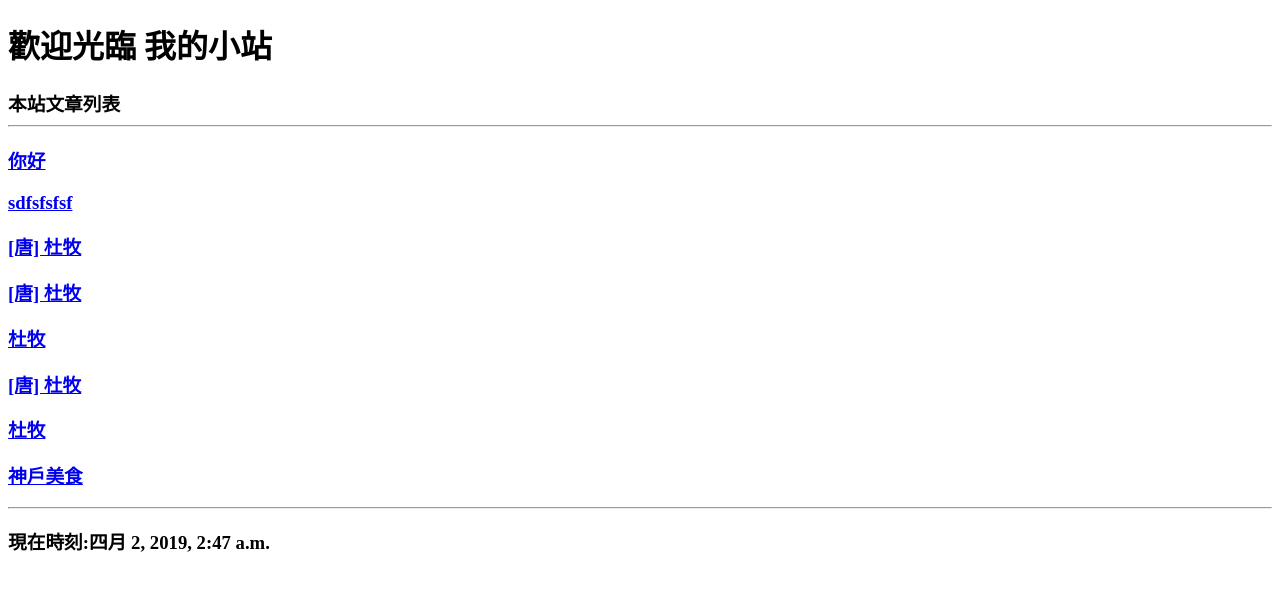
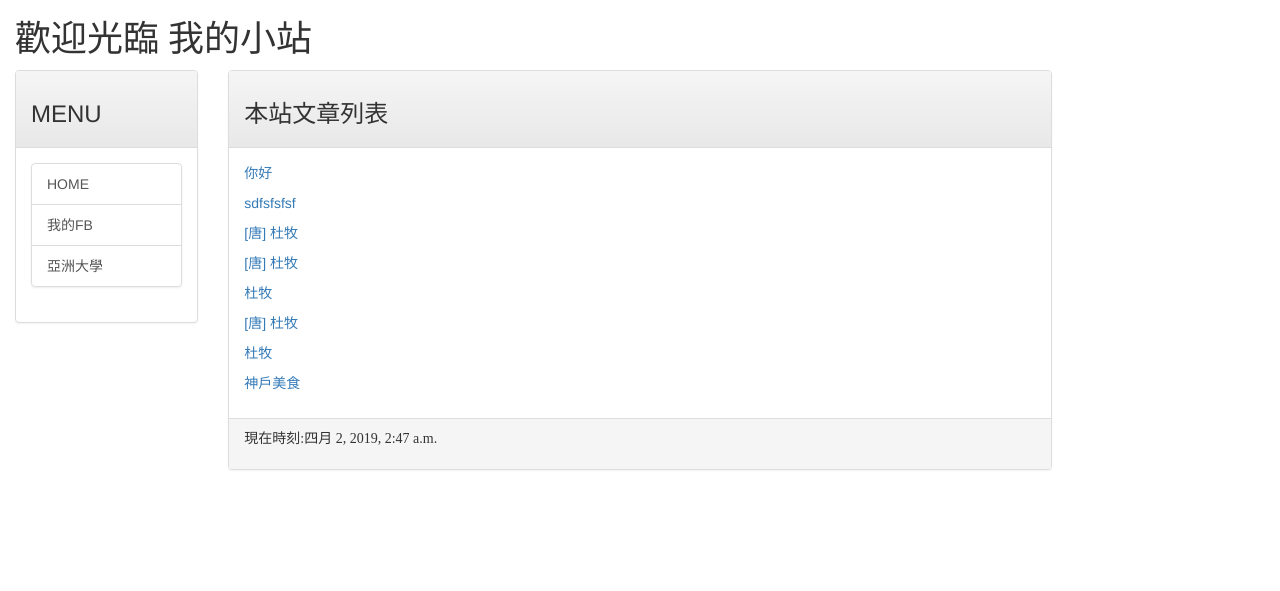
Before and after one commit to andys920605/Django-, a Django app: page / in a window 1280 px wide. Shown: the top 591 px of the page. Run offline with Django 3.2, Linux system fonts and the light colour scheme; data comes from the database, SQL or seed files in the repository; some libraries are stand-ins or nearby versions.

Commit message:
add bootstrap

```diff
--- a/templates/base.html
+++ b/templates/base.html
@@ -7,14 +7,51 @@
     <title>
         {%block title%} {%endblock%}
     </title>
+<!-- Latest compiled and minified CSS -->
+<link rel="stylesheet" href="https://maxcdn.bootstrapcdn.com/bootstrap/3.3.6/css/bootstrap.min.css" integrity="sha384-1q8mTJOASx8j1Au+a5WDVnPi2lkFfwwEAa8hDDdjZlpLegxhjVME1fgjWPGmkzs7" crossorigin="anonymous">
 
+<!-- Optional theme -->
+<link rel="stylesheet" href="https://maxcdn.bootstrapcdn.com/bootstrap/3.3.6/css/bootstrap-theme.min.css" integrity="sha384-fLW2N01lMqjakBkx3l/M9EahuwpSfeNvV63J5ezn3uZzapT0u7EYsXMjQV+0En5r" crossorigin="anonymous">
+
+<!-- Latest compiled and minified JavaScript -->
+<script src="https://maxcdn.bootstrapcdn.com/bootstrap/3.3.6/js/bootstrap.min.js" integrity="sha384-0mSbJDEHialfmuBBQP6A4Qrprq5OVfW37PRR3j5ELqxss1yVqOtnepnHVP9aJ7xS" crossorigin="anonymous"></script>
 </head>
 <body>
+    <div class = 'container-fluid'>
     {% include 'header.html' %}
+    <div class="row">
+        <div class ='col-sm-2 col-md-2'>
+    <div class ='panel panel-default'>
+        <div class ='panel-heading'>
+            <h3>
+                MENU
+            </h3>
+            </div>
+            <div class ='panel-body'>
+                <div class= 'list-group'>
+                    <a href="/" class ='list-group-item'>HOME</a>
+                    <a href="https://www.facebook.com/profile.php?id=100000412097155" class ='list-group-item'>我的FB</a>
+                    <a href="http://www.asia.edu.tw/" class ='list-group-item'>亞洲大學</a>
+                    </div>
+            </div>
+        </div>
+        </div>
+
+       <div class='col-sm-8 col-md-8'>
+            <div class ='panel panel-default'>
+                    <div class ='panel-heading'>
     {% block headmessage %} {% endblock %}
-    <hr>
+        </div>
+            <div class ='panel-body'>
     {% block contant %}{% endblock %}
-    <hr>
+            </div>
+                <div class ='panel-footer'>
     {% include 'footer.html' %}
+                </div>
+    </div>
+    </div>
+</div>
+</div>
+
 </body>
 </html>
--- a/templates/post.html
+++ b/templates/post.html
@@ -15,6 +15,6 @@
 
 
     </hr>
-    <h3><a href="/">回首頁</a></h3>>
+    <h3><a href="/">回首頁</a></h3>
 </body>
 </html>
```
